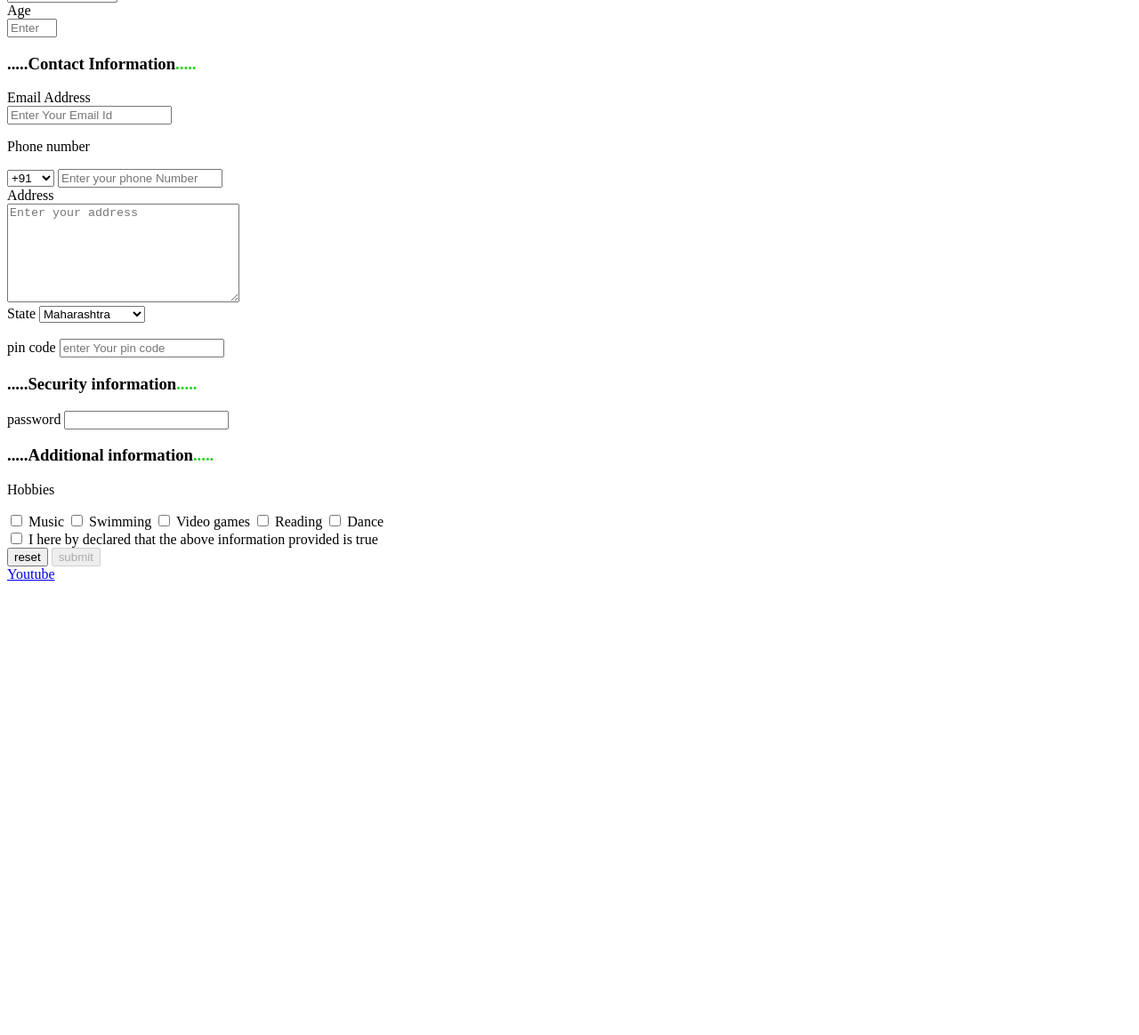
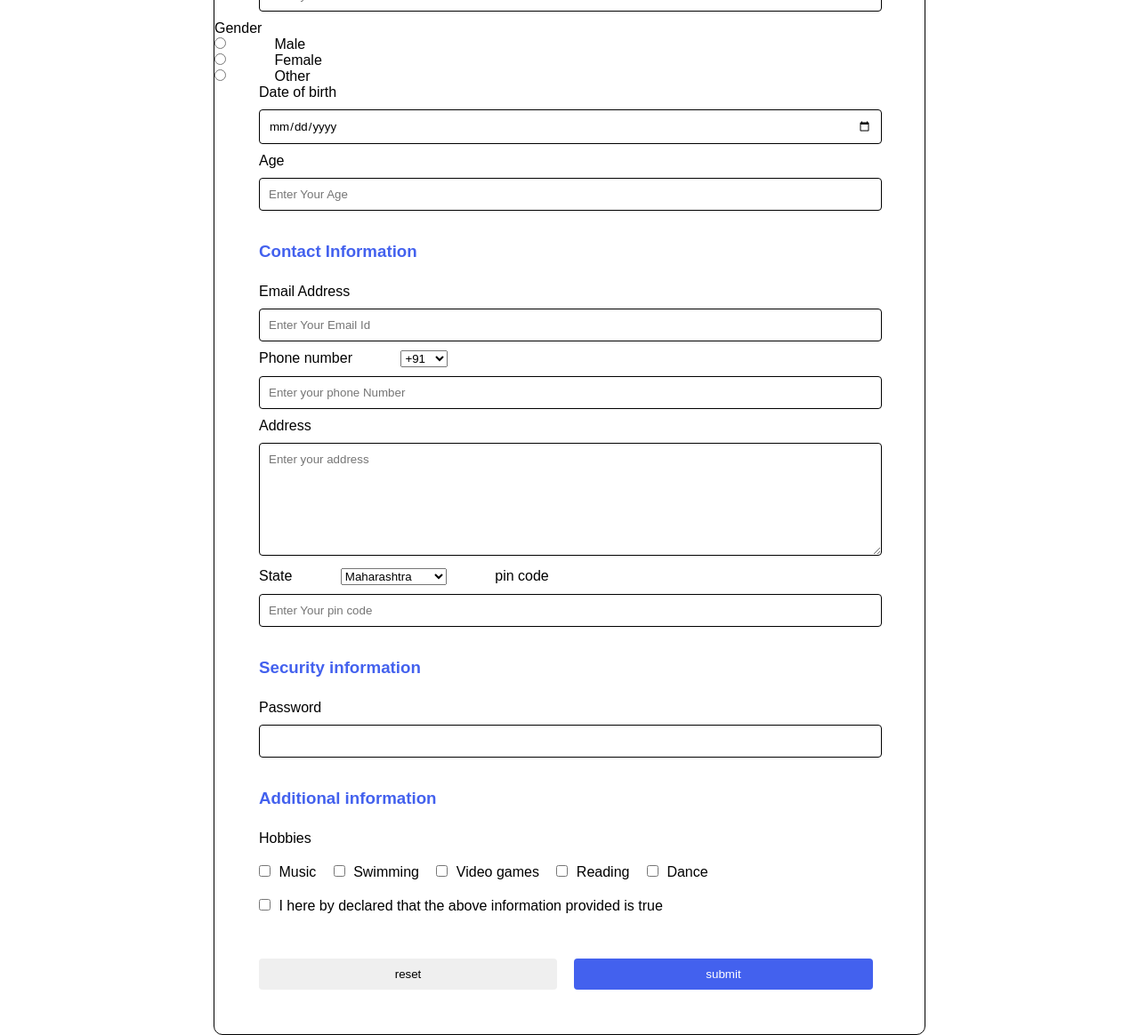
Before and after one commit to sk-zayn/Project-1, a plain HTML site: page index.html in a window 1280 px wide. Shown: the part 360-1524 px from the top of the page at 89% size. Before the commit the page ends 1023 px from the top, so only its background shows below. Drawn offline with Linux system fonts and the light colour scheme.

Commit message:
added css to the form

```diff
--- a/index.html
+++ b/index.html
@@ -18,9 +18,9 @@
         <form action="">
             <div class="wrapper">
                 <h3>Personal Information</h3>
-                <div>First Name</div>
+                <label class="">First Name</label>
                 <input type="text" required maxlength="5" placeholder="Enter your first name" f>
-                <div>Last Name</div>
+                <label>Last Name</label>
                 <input type="text" required maxlength="5" placeholder="Enter your Last name">
                 <div>Gender
 
@@ -38,24 +38,25 @@
                         </div>
                     </div>
 
-                    <div> Date of birth </div>
+                    <label> Date of birth </label>
                     <input type="date">
-                    <div>Age</div>
+                    <label>Age</label>
                     <input type="number" min="19" max="99" placeholder="Enter Your Age" size="100">
                     <h3>Contact Information</h3>
-                    <div>Email Address</div>
+                    <label>Email Address</label>
                     <input type="email" required placeholder="Enter Your Email Id">
                     <div>
-                        <p>Phone number</p>
+                        <label>Phone number</label>
                         <select>
                             <option value="+91">+91</option>
                             <option value="+101">+101</option>
                         </select>
                         <input type="tel" required max="10" min="10" placeholder="Enter your phone Number">
                     </div>
-                    <div>Address</div>
+                    <label>Address</label>
+                    <div>
                         <textarea rows="7" cols="30" placeholder="Enter your address"></textarea>
-                    <div>
+                        <span class="stpin">
                             <label for="">State</label>
                             <select>
                                 <option value="maharashtra">Maharashtra</option>
@@ -63,41 +64,47 @@
                                 <option value="Kerala">Kerala</option>
                                 <option value="jammu kashmir">Jammu Kashmir</option>
                             </select>
-                        <br>
-                        <br>
+                        </span>
+
+                        <span class="stpin">
                             <label for="">pin code</label>
-                        <input type="number" maxlength="6" placeholder="enter Your pin code">
+                            <input type="number" maxlength="6" placeholder="Enter Your pin code">
+                        </span>
+
                     </div>
                     <h3>Security information</h3>
                     <div>
-                        <label for="">password</label>
+                        <label for="">Password</label>
                         <input type="password">
                     </div>
                     <h3>Additional information</h3>
-                    <div>
-                        <p>Hobbies</p>
-                        <input type="checkbox">
-                        <label for="">Music</label>
-                        <input type="checkbox">
-                        <label for="">Swimming</label>
-                        <input type="checkbox">
-                        <label for="">Video games</label>
-                        <input type="checkbox">
-                        <label for="">Reading</label>
-                        <input type="checkbox">
-                        <label for="">Dance</label>
+
+                    <label>Hobbies</label>
+                    <div class="hobbies">
+                        <!-- todo:  -->
+                        <span> <input type="checkbox">
+                            <label for="">Music</label></span>
+                        <span><input type="checkbox">
+                            <label for="">Swimming</label></span>
+                        <span><input type="checkbox">
+                            <label for="">Video games</label></span>
+                        <span><input type="checkbox">
+                            <label for="">Reading</label></span>
+                        <span><input type="checkbox">
+                            <label for="">Dance</label></span>
                     </div>
-                    <diV>
+                    <div class="declaration">
                         <input type="checkbox" required>
                         <span>I here by declared that the above information provided is true</span>
-                    </diV>
-                    <button type="reset">reset</button>
-                    <button disabled>submit</button>
+                    </div>
+                    <div class="buttons">
+                        <button type="Reset">reset</button>
+                        <button disabled type="Submit">submit</button>
+                    </div>
+
                 </div>
 
         </form>
-
-        <a href="https://www.youtube.com/watch?v=XaWW7bqG3is">Youtube</a>
     </div>
 </body>
 
--- a/style.css
+++ b/style.css
@@ -1,19 +1,106 @@
-h1{
-    text-decoration: dashed darkblue;
+* {
+    margin: 0;
+    padding: 0;
+    box-sizing: border-box;
+    font-family: "DM Sans", sans-serif;
 }
 
-h3::after{
-    color: rgb(35, 212, 22);
+h1 {
+    margin-bottom: 15px;
 }
 
-input:enabled{
-    color: rgb(35, 30, 133);
+h1,
+h2 {
+    text-align: center;
+    color: white;
 }
 
-h3::before{
-    content: ".....";
+h3 {
+    color: #4361ee;
+    padding: 25px 50px;
 }
 
-h3::after{
-    content: ".....";
+label {
+    padding: 0 50px;
+    margin: 10px 0;
 }
+
+input[type=text],
+input[type=number],
+input[type=email],
+input[type=tel],
+input[type=password],
+textarea,
+input[type=date] {
+    margin: 10px 50px;
+    width: 700px;
+    padding: 10px;
+    border-radius: 4px;
+    border: 1px solid;
+}
+
+.heading {
+    background-color: #4361ee;
+    width: 800px;
+    padding: 25px;
+}
+
+.container {
+    margin: 0 auto;
+    width: 800px;
+    border: 1px solid;
+    border-radius: 10px;
+    overflow-x: hidden;
+    margin-top: 30px;
+}
+
+.hobbies {
+    margin-left: 50px;
+    padding: 20px 0;
+
+}
+
+.hobbies span>label {
+    padding: 0;
+    margin-right: 15px;
+
+}
+
+.hobbies span>input[type="checkbox"] {
+    margin-right: 5px;
+}
+
+.declaration {
+    margin: 0 50px;
+}
+
+.declaration input[type=checkbox] {
+    margin-right: 5px;
+}
+
+button[type=submit] {
+    width: 48%;
+    margin-left: 15px;
+    padding: 10px;
+    background-color: #4361ee;
+    color: white;
+    border: none;
+    border-radius: 4px;
+
+
+
+
+}
+
+button[type=reset] {
+    width: 48%;
+    padding: 10px;
+    border: none;
+    border-radius: 4px;
+
+}
+
+.buttons {
+    margin: 50px;
+
+}
```
Lines whose indentation alone changed are shown as unchanged.
